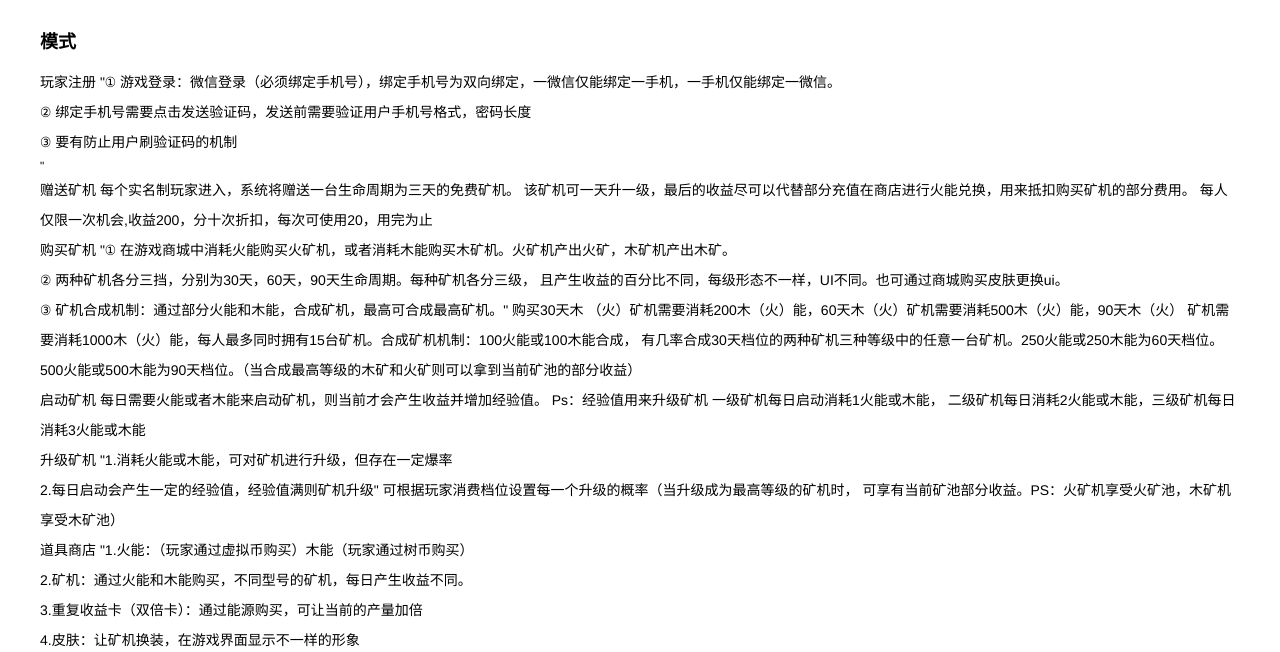
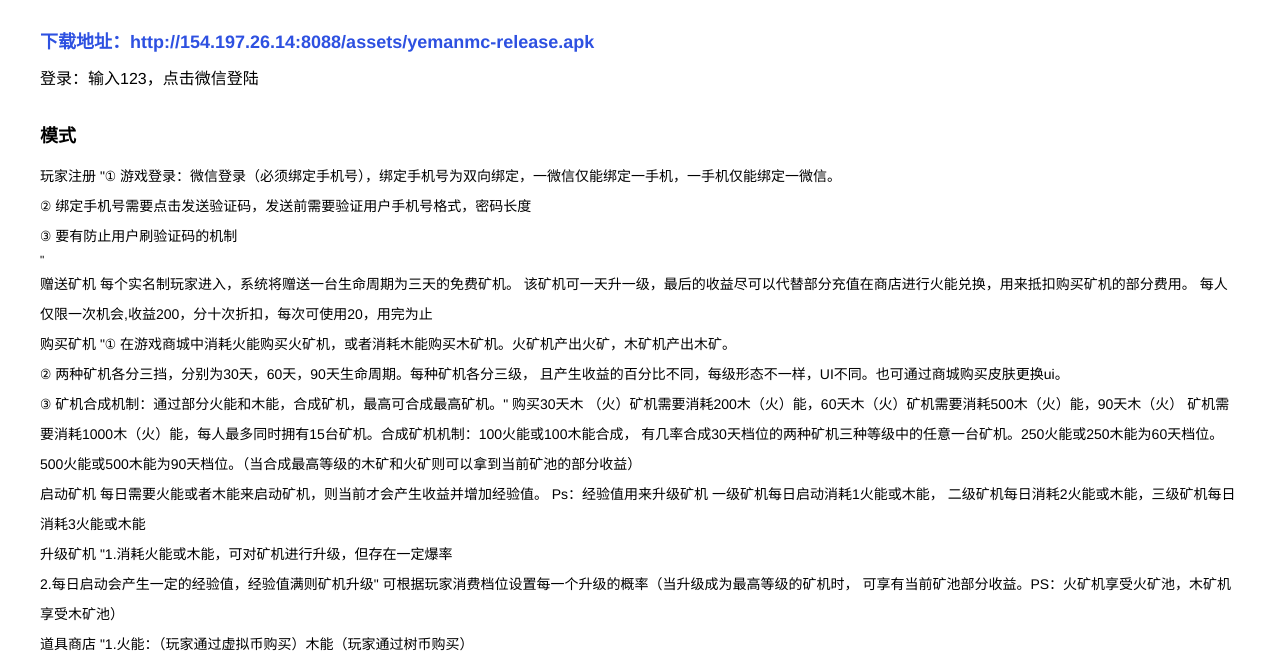
Before and after one commit to demo-block/demo-block.github.com, a plain HTML site: page yeman_detail.html in a window 1280 px wide. Shown: the part 154-806 px from the top of the page. Drawn offline with Linux system fonts and the light colour scheme.

Commit message:
添加野蛮矿工下载链接

```diff
--- a/yeman_detail.html
+++ b/yeman_detail.html
@@ -30,8 +30,9 @@
 							野蛮矿工
 					</div>
 					<h4 class="er_title addr">
-						<!-- 下载地址：<a href="https://app.niaodun.cn/app20191031024332605"> </a> -->
+						 下载地址：<a href="http://154.197.26.14:8088/assets/yemanmc-release.apk">http://154.197.26.14:8088/assets/yemanmc-release.apk</a>
 					</h4>
+					<h3 class="account_name">登录：输入123，点击微信登陆</h3>
 					<h4 class="er_title">
 						模式
 					</h4>
```
